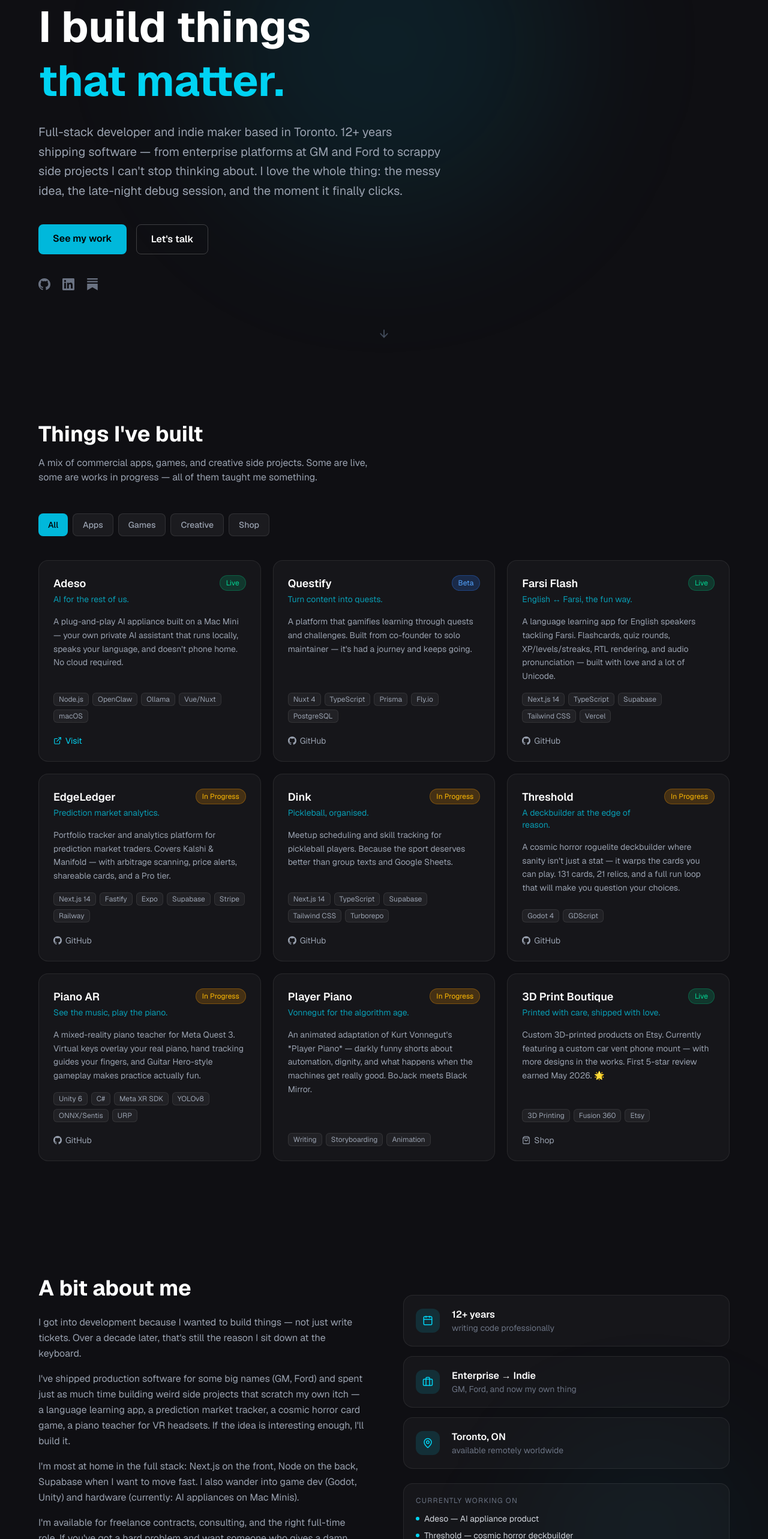
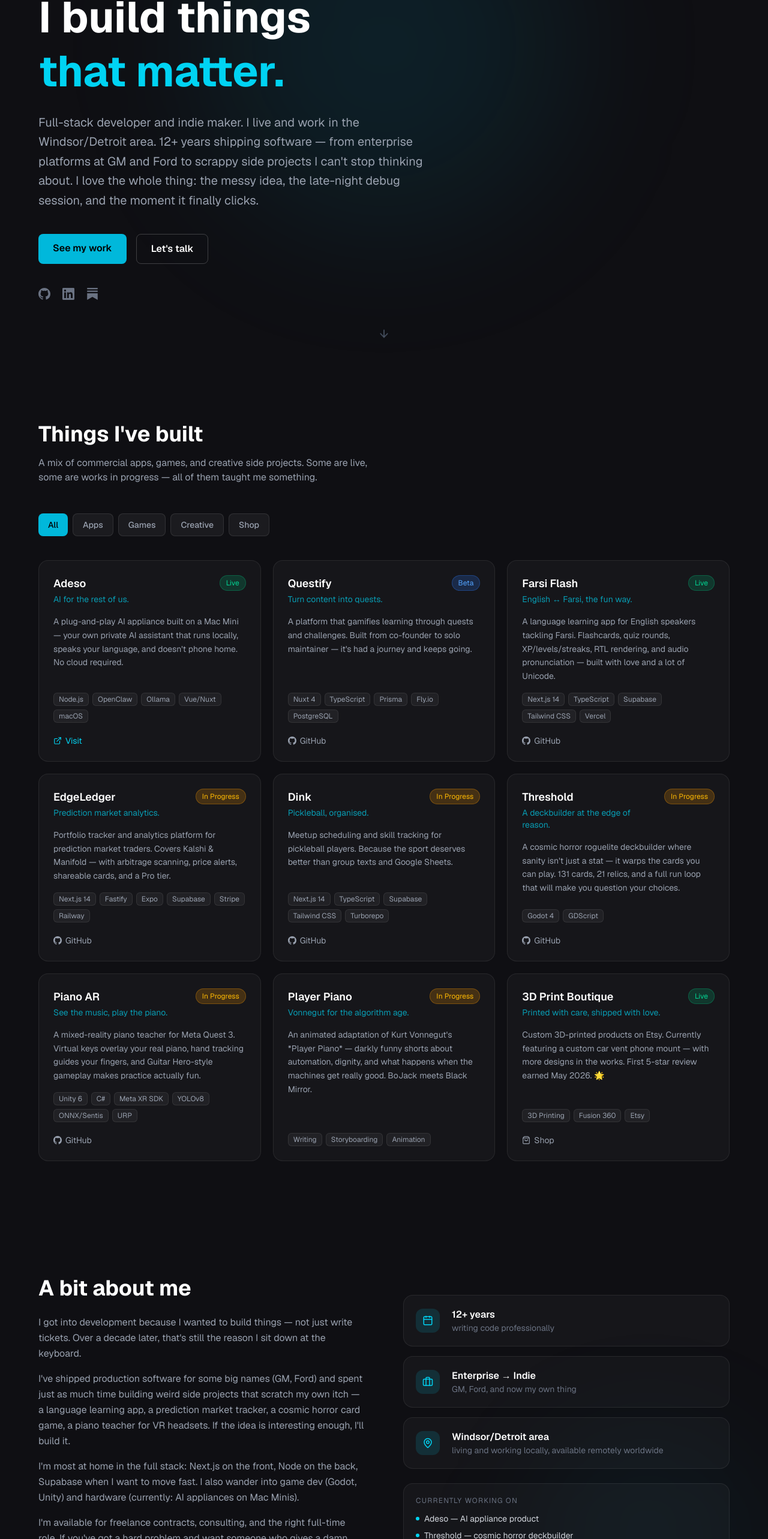
Before and after one commit to 12529572-Canada-Inc/sdaichendt-dev, a Next.js app: page / in a window 1280 px wide. Shown: the part 192-2758 px from the top of the page at 60% size. Built offline with nearby package versions, Linux system fonts and the light colour scheme.

Commit message:
feat: update location references to Windsor/Detroit area in metadata and components

```diff
--- a/src/app/layout.tsx
+++ b/src/app/layout.tsx
@@ -15,11 +15,11 @@
 export const metadata: Metadata = {
   title: "Shawn Daichendt — Full-Stack Developer & Indie Maker",
   description:
-    "Toronto-based full-stack developer with 12+ years of experience. I build web apps, games, and creative projects. Available for freelance and consulting.",
+    "Windsor/Detroit-area full-stack developer with 12+ years of experience. I build web apps, games, and creative projects. Available for freelance and consulting.",
   openGraph: {
     title: "Shawn Daichendt — Full-Stack Developer & Indie Maker",
     description:
-      "Toronto-based full-stack developer with 12+ years of experience. Available for freelance and consulting.",
+      "Windsor/Detroit-area full-stack developer with 12+ years of experience. Available for freelance and consulting.",
     url: "https://sdaichendt.dev",
     siteName: "sdaichendt.dev",
     type: "website",
@@ -28,7 +28,7 @@
     card: "summary_large_image",
     title: "Shawn Daichendt — Full-Stack Developer & Indie Maker",
     description:
-      "Toronto-based full-stack developer with 12+ years of experience. Available for freelance and consulting.",
+      "Windsor/Detroit-area full-stack developer with 12+ years of experience. Available for freelance and consulting.",
   },
   metadataBase: new URL("https://sdaichendt.dev"),
 };
--- a/src/components/About.tsx
+++ b/src/components/About.tsx
@@ -13,8 +13,8 @@
   },
   {
     icon: MapPin,
-    label: "Toronto, ON",
-    detail: "available remotely worldwide",
+    label: "Windsor/Detroit area",
+    detail: "living and working locally, available remotely worldwide",
   },
 ];
 
--- a/src/components/Hero.tsx
+++ b/src/components/Hero.tsx
@@ -30,10 +30,10 @@
           </h1>
 
           <p className="text-gray-400 text-lg md:text-xl leading-relaxed mb-10 max-w-2xl">
-            Full-stack developer and indie maker based in Toronto. 12+ years shipping software — from
-            enterprise platforms at GM and Ford to scrappy side projects I can&apos;t stop thinking
-            about. I love the whole thing: the messy idea, the late-night debug session, and the
-            moment it finally clicks.
+            Full-stack developer and indie maker. I live and work in the Windsor/Detroit area. 12+
+            years shipping software — from enterprise platforms at GM and Ford to scrappy side
+            projects I can&apos;t stop thinking about. I love the whole thing: the messy idea, the
+            late-night debug session, and the moment it finally clicks.
           </p>
 
           <div className="flex flex-wrap gap-4">
```
